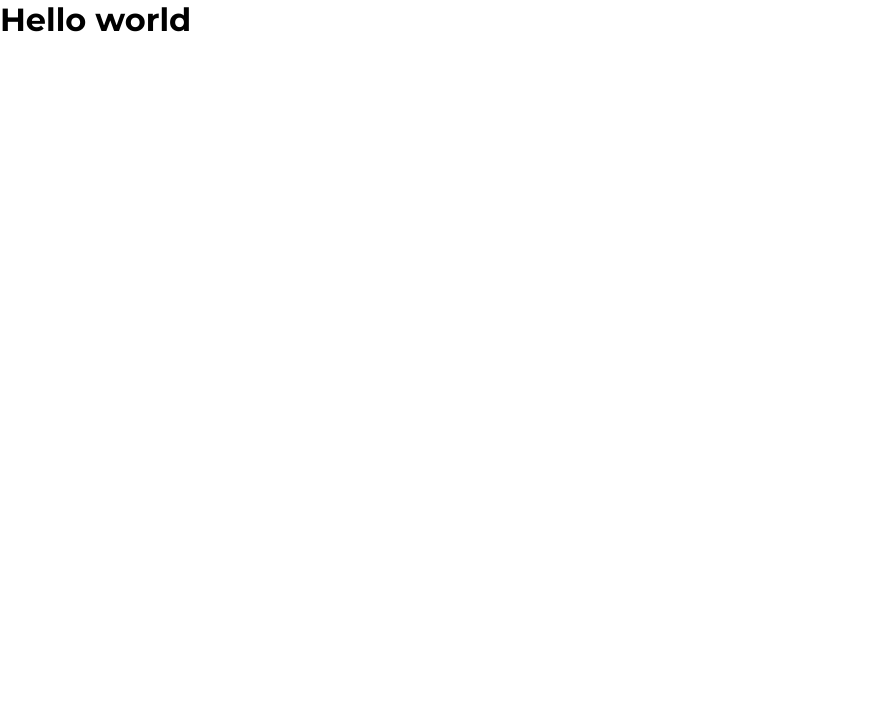
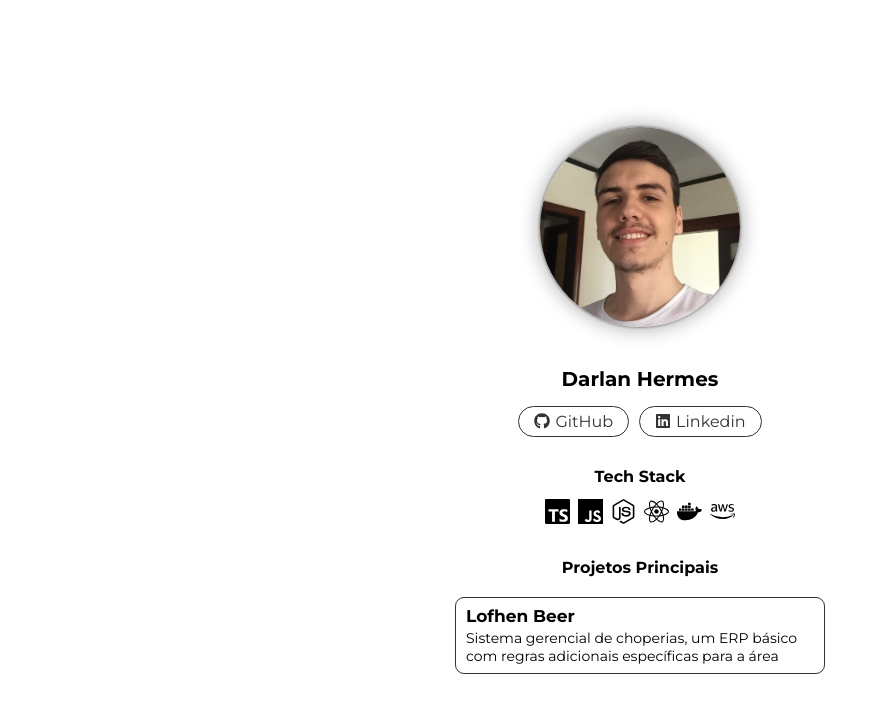
Before and after one commit to darlanhms/portfolio, a Next.js app: page / in a window 1280 px wide. Shown: the top 712 px of the page, without its empty margins (0-886 px from the left). Built offline with nearby package versions, Linux system fonts and the light colour scheme.

Commit message:
simbolic landing page

```diff
--- a/package.json
+++ b/package.json
@@ -12,6 +12,7 @@
     "next": "12.1.6",
     "react": "18.2.0",
     "react-dom": "18.2.0",
+    "react-icons": "^4.4.0",
     "sass": "^1.53.0"
   },
   "devDependencies": {
--- /dev/null
+++ b/src/components/Divisor/index.tsx
@@ -0,0 +1,9 @@
+interface DivisorProps {
+  size: number;
+}
+
+const Divisor: React.FC<DivisorProps> = ({ size }) => {
+  return <div style={{ width: '100%', height: `${size}px` }} />;
+};
+
+export default Divisor;
--- /dev/null
+++ b/src/components/SocialBox/index.tsx
@@ -0,0 +1,15 @@
+import styles from './styles.module.scss';
+
+interface SocialBoxProps extends React.PropsWithChildren {
+  href: string;
+}
+
+const SocialBox: React.FC<SocialBoxProps> = ({ children, href }) => {
+  return (
+    <a className={styles.box} href={href} target="_blank" rel="noreferrer">
+      {children}
+    </a>
+  );
+};
+
+export default SocialBox;
--- /dev/null
+++ b/src/components/SocialBox/styles.module.scss
@@ -0,0 +1,22 @@
+@use "styles/variables.scss";
+
+.box {
+  color: #333;
+  text-decoration: none;
+  margin: 0px 5px;
+  padding: 5px 15px;
+  border: 1px solid #333;
+  border-radius: 30px;
+  display: flex;
+  align-items: center;
+  background-clip: padding-box;
+
+  &:hover {
+    background-color: variables.$grey-hover-color;
+    transition: 0.25s;
+  }
+
+  svg {
+    margin-right: 5px;
+  }
+}
--- /dev/null
+++ b/src/components/pages/home/ProjectBox/index.tsx
@@ -0,0 +1,18 @@
+import styles from './styles.module.scss';
+
+interface ProjectBoxProps {
+  name: string;
+  description: string;
+  link: string;
+}
+
+const ProjectBox: React.FC<ProjectBoxProps> = ({ name, description, link }) => {
+  return (
+    <div className={styles.projectBox} onClick={() => window.open(link, '_blank')}>
+      <h3>{name}</h3>
+      <p>{description}</p>
+    </div>
+  );
+};
+
+export default ProjectBox;
--- /dev/null
+++ b/src/components/pages/home/ProjectBox/styles.module.scss
@@ -0,0 +1,22 @@
+@use "styles/variables.scss";
+
+.projectBox {
+  border: 1px #333 solid;
+  border-radius: 9px;
+  padding: 8px 10px;
+
+  &:hover {
+    background-color: variables.$grey-hover-color;
+    transition: 0.25s;
+    cursor: pointer;
+  }
+
+  p {
+    font-size: 14px;
+  }
+
+  h3 {
+    font-size: 17px;
+    margin-bottom: 3px;
+  }
+}
--- a/src/pages/index.tsx
+++ b/src/pages/index.tsx
@@ -1,9 +1,72 @@
 import type { NextPage } from 'next';
+
+import styles from '@/styles/pages/Home.module.scss';
+import profileImg from '@/assets/images/profile.jpg';
+import Head from 'next/head';
+import { FaGithub, FaLinkedin, FaDocker, FaNodeJs, FaReact, FaAws } from 'react-icons/fa';
+import { SiJavascript, SiTypescript } from 'react-icons/si';
+import SocialBox from '@/components/SocialBox';
+import Divisor from '@/components/Divisor';
+import ProjectBox from '@/components/pages/home/ProjectBox';
 
 const Home: NextPage = () => {
   return (
-    <div>
-      <h1>Hello world</h1>
+    <div className={styles.infosContainer}>
+      <Head>
+        <title>Darlan Hermes</title>
+      </Head>
+
+      <img className={styles.imageContainer} src={profileImg.src} width={200} height={200} />
+
+      <Divisor size={40} />
+
+      <h3 className={styles.name}>Darlan Hermes</h3>
+
+      <Divisor size={15} />
+
+      <div className={styles.socials}>
+        <SocialBox href="https://github.com/darlanhms">
+          <FaGithub />
+          GitHub
+        </SocialBox>
+        <SocialBox href="https://www.linkedin.com/in/darlanhms">
+          <FaLinkedin />
+          Linkedin
+        </SocialBox>
+      </div>
+
+      <Divisor size={30} />
+
+      <div className={styles.techStacksContainer}>
+        <h4>Tech Stack</h4>
+
+        <Divisor size={13} />
+
+        <div className={styles.techStacks}>
+          <SiTypescript size={25} />
+          <SiJavascript size={25} />
+          <FaNodeJs size={25} />
+          <FaReact size={25} />
+          <FaDocker size={25} />
+          <FaAws size={25} />
+        </div>
+      </div>
+
+      <Divisor size={30} />
+
+      <div className={styles.projectsContainer}>
+        <h4>Projetos Principais</h4>
+
+        <Divisor size={20} />
+
+        <div>
+          <ProjectBox
+            name="Lofhen Beer"
+            description="Sistema gerencial de choperias, um ERP básico com regras adicionais específicas para a área"
+            link="https://github.com/darlanhms/lofhen-beer"
+          />
+        </div>
+      </div>
     </div>
   );
 };
--- a/src/styles/global.scss
+++ b/src/styles/global.scss
@@ -1,11 +1,11 @@
 * {
   margin: 0;
   padding: 0;
+  box-sizing: border-box;
 }
 
 body, html, #__next {
   font-family: 'Montserrat', sans-serif;
   width: 100%;
   height: 100%;
-  box-sizing: border-box;
 }
--- /dev/null
+++ b/src/styles/pages/Home.module.scss
@@ -0,0 +1,48 @@
+.infosContainer {
+  display: flex;
+  align-items: center;
+  justify-content: center;
+  margin: auto;
+  width: 400px;
+  padding: 50px 15px;
+  flex-direction: column;
+  height: 100vh;
+}
+
+.divisor {
+  width: 100%;
+  height: 30px;
+}
+
+.imageContainer {
+  border-radius: 50%;
+  box-shadow:0 0 1px 1px rgb(0 0 0 / 13%), 0 0 2px 2px rgb(0 0 0 / 13%), 0 0 7px -4px rgb(0 0 0 / 13%), 0 0 18px 7px rgb(0 0 0 / 13%), 0 0 16px 2px rgb(0 0 0 / 13%);
+}
+
+.name {
+  font-size: 1.25em;
+}
+
+.socials {
+  display: flex;
+}
+
+.techStacksContainer {
+  display: flex;
+  flex-direction: column;
+  justify-content: center;
+  align-items: center;
+}
+
+.techStacks {
+  svg {
+    margin: 0px 4px;
+  }
+}
+
+.projectsContainer {
+  display: flex;
+  flex-direction: column;
+  justify-content: center;
+  align-items: center;
+}
--- /dev/null
+++ b/src/styles/variables.scss
@@ -0,0 +1 @@
+$grey-hover-color: #f7f7f7e8;
```
Also changed, not shown: src/assets/images/profile.jpg (added), 1 other file (tests, documents, lock files or other folders).
